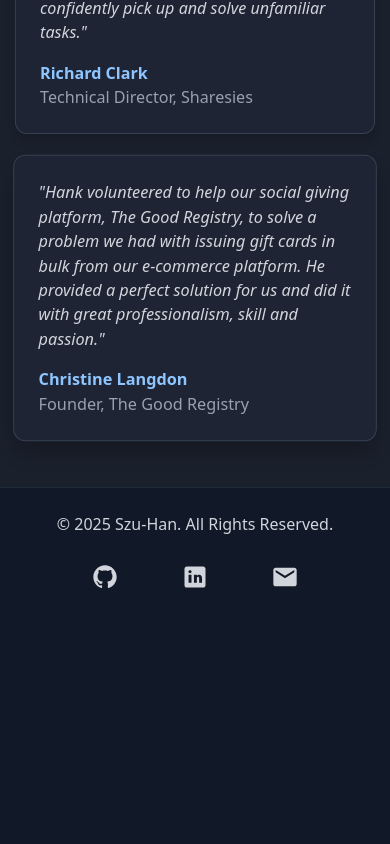
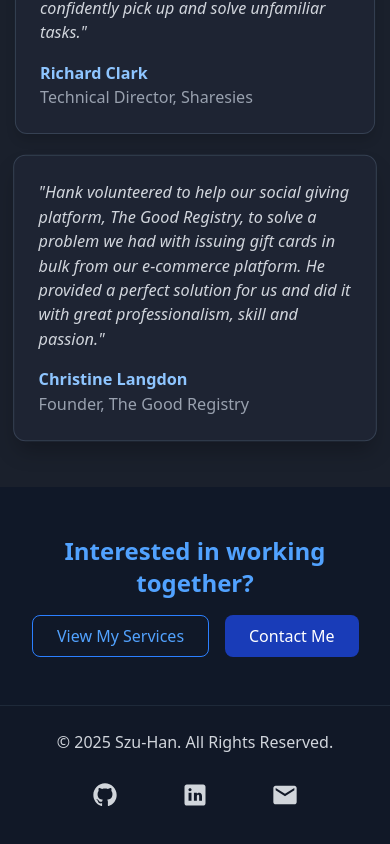
Before and after one commit to hanklikesmatcha/szu-han-portfolio, a SvelteKit app: page / in a window 390 px wide. Shown: the part 3268-4112 px from the top of the page. Before the commit the page ends 3894 px from the top, so only its background shows below. Built offline with nearby package versions, Linux system fonts and the light colour scheme.

Commit message:
Add CTA Section with Scroll-Triggered Animation
Implement a new Call-to-Action (CTA) section with:
- Animated entrance using Intersection Observer
- Interactive buttons for services and contact
- Responsive design with hover effects
- Fallback animations for performance and accessibility

```diff
--- a/src/routes/+page.svelte
+++ b/src/routes/+page.svelte
@@ -32,6 +32,7 @@
 	let contentReady = false; // Flag to control when to show content
 	let testimonialSection: HTMLElement; // Added for testimonial section
 	let testimonialAnimated = false; // Flag to track if testimonials were animated
+	let ctaSection: HTMLElement; // Added for CTA section
 	let useSimpleAnimation = false; // Flag to use super-simplified animation
 	let animationStarted = false; // Track if animation has started
 	let gradientCanvas: HTMLCanvasElement; // For simple gradient effect
@@ -1239,6 +1240,43 @@
 		} else {
 			// If for some reason the section isn't available, make testimonials visible
 			ensureTestimonialsVisible();
+		}
+
+		// CTA section animation when scrolled to
+		const ctaObserver = new IntersectionObserver(
+			(entries) => {
+				entries.forEach((entry) => {
+					if (entry.isIntersecting) {
+						try {
+							animate(
+								'.cta-element',
+								{
+									opacity: [0, 1],
+									y: [20, 0],
+									scale: [0.9, 1.05, 1]
+								},
+								{
+									delay: stagger(0.2),
+									duration: 0.8,
+									easing: 'cubic-bezier(0.22, 1.5, 0.36, 1)'
+								}
+							);
+						} catch (error) {
+							console.error('CTA animation error:', error);
+							// Ensure CTA elements are visible if animation fails
+							document.querySelectorAll('.cta-element').forEach((el) => {
+								(el as HTMLElement).style.opacity = '1';
+								(el as HTMLElement).style.transform = 'translateY(0) scale(1)';
+							});
+						}
+					}
+				});
+			},
+			{ threshold: 0.2 }
+		);
+
+		if (ctaSection) {
+			ctaObserver.observe(ctaSection);
 		}
 
 		// Ensure testimonials are visible after a delay regardless of scroll position
@@ -1969,6 +2007,32 @@
 	</div>
 </section>
 
+<!-- CTA Section -->
+<section class="bg-gray-900 py-12" bind:this={ctaSection}>
+	<div class="container mx-auto px-4 text-center">
+		<h2 class="cta-element mb-4 text-2xl font-bold text-blue-400">
+			Interested in working together?
+		</h2>
+		<div class="flex justify-center gap-4">
+			<a
+				href="/services"
+				class="cta-element rounded-lg border border-blue-500 px-6 py-2 text-blue-400 transition-all hover:scale-105 hover:transform hover:bg-gray-800"
+			>
+				View My Services
+			</a>
+			<button
+				class="copy-email-btn cta-element relative rounded-lg bg-blue-800 px-6 py-2 text-white transition-all hover:scale-105 hover:transform hover:bg-blue-700"
+			>
+				<span
+					class="copy-tooltip absolute bottom-full left-1/2 mb-2 -translate-x-1/2 rounded bg-gray-800 px-2 py-1 text-xs text-white opacity-0 transition-opacity"
+					>Copy email address</span
+				>
+				Contact Me
+			</button>
+		</div>
+	</div>
+</section>
+
 <style>
 	:global(body) {
 		background-color: #111827; /* bg-gray-900 */
@@ -2317,4 +2381,14 @@
 			transform: scale(0.8) translateY(-5px);
 		}
 	}
+
+	/* CTA element styling */
+	.cta-element {
+		opacity: 0; /* Start invisible for animation */
+		transform-style: preserve-3d;
+		backface-visibility: hidden;
+		will-change: transform, opacity;
+		transition: all 0.3s ease;
+		animation: show-content 0s 5000ms forwards; /* Fallback animation to ensure visibility */
+	}
 </style>
```
